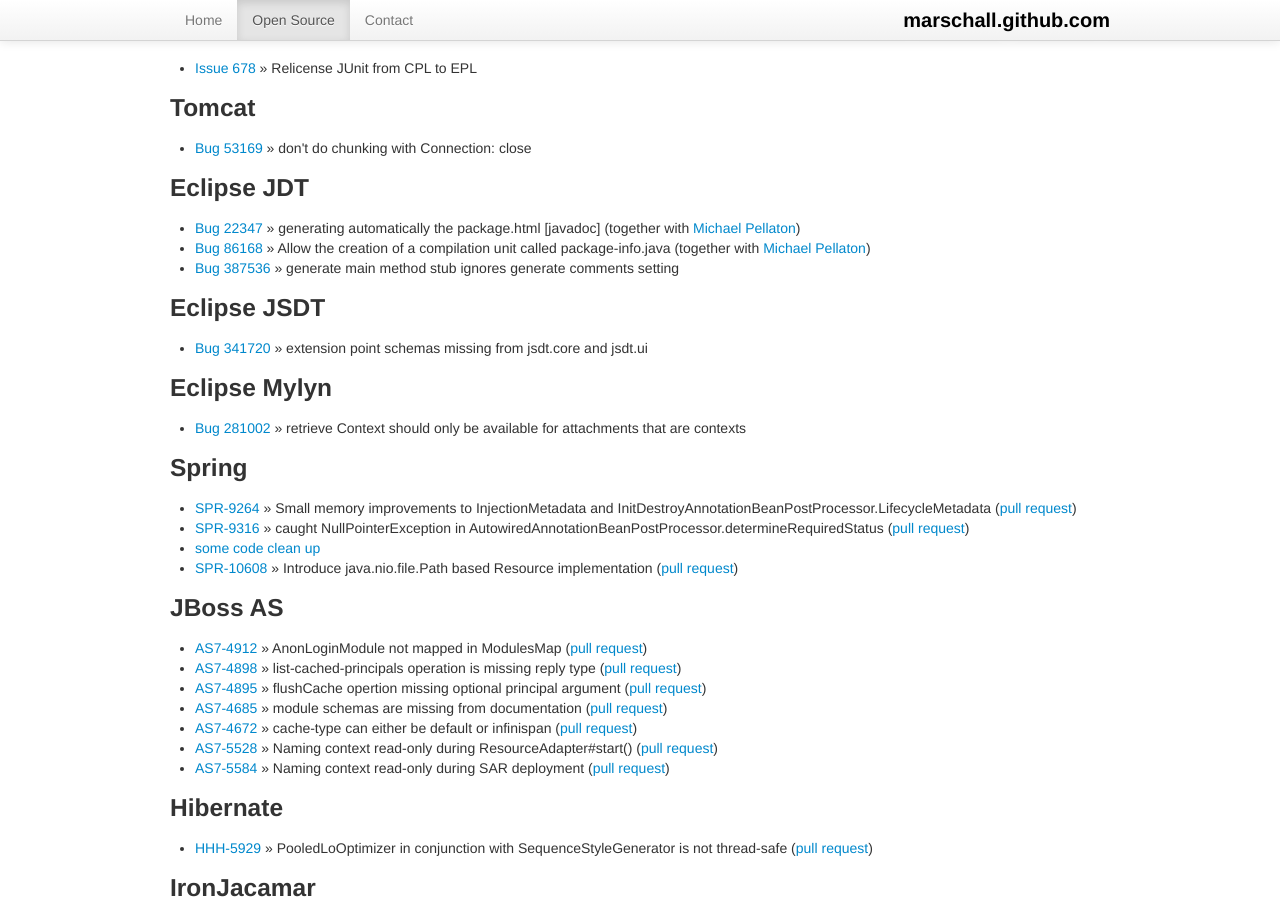
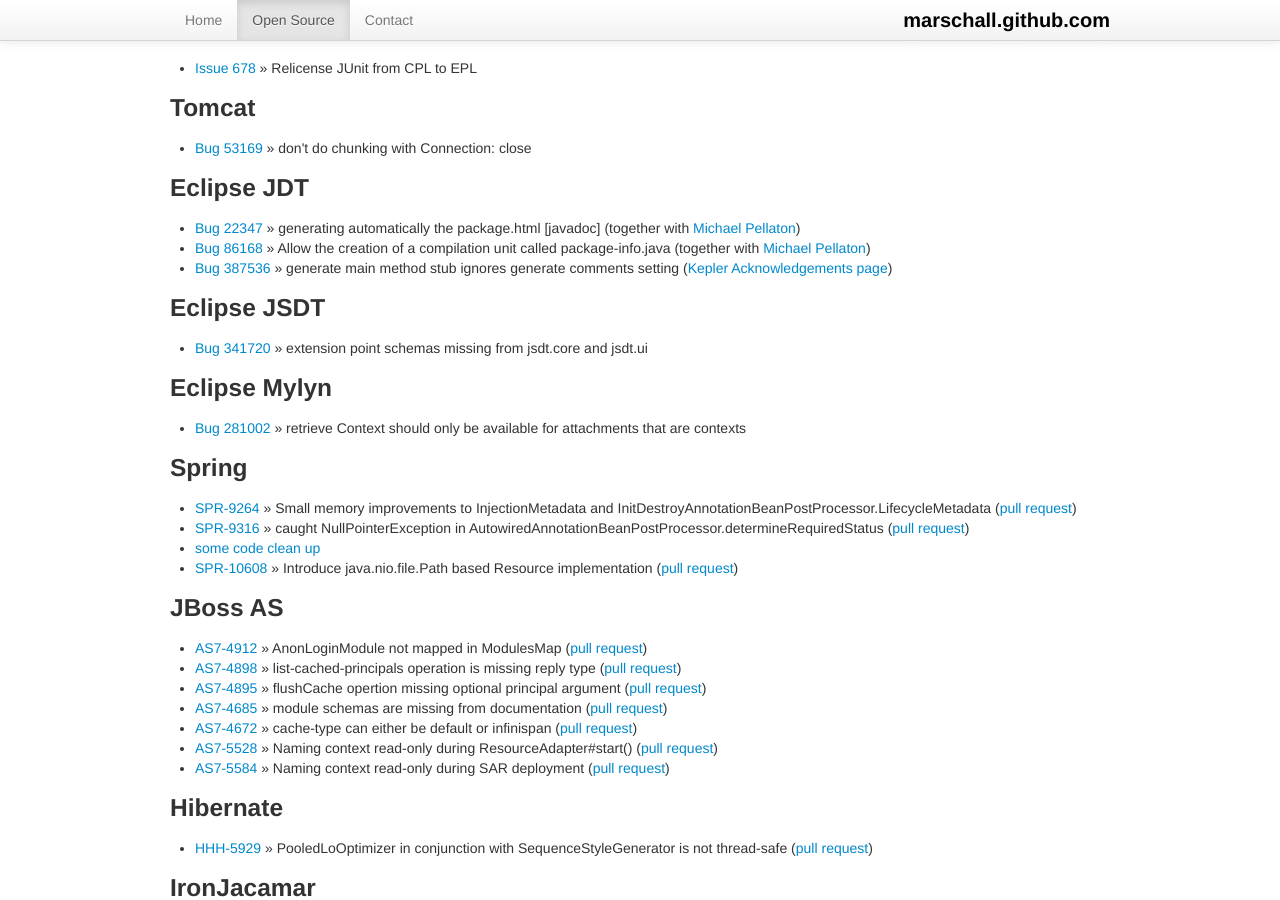
Before and after one commit to marschall/marschall.github.com, a Jekyll site: the page built from open-source.html, in a window 1280 px wide and 900 px high, scrolled down 342 px. Built offline with Jekyll 4.4.1, drawn with Linux system fonts in a browser that asks for light colours.

Commit message:
add Kepler Acknowledgements page

```diff
--- a/open-source.html
+++ b/open-source.html
@@ -30,7 +30,7 @@
 <ul>
   <li><a href="https://bugs.eclipse.org/bugs/show_bug.cgi?id=22347">Bug 22347</a> &raquo; generating automatically the package.html [javadoc] (together with <a href="http://pellaton.github.com/">Michael Pellaton</a>)</li>
   <li><a href="https://bugs.eclipse.org/bugs/show_bug.cgi?id=86168">Bug 86168</a> &raquo; Allow the creation of a compilation unit called package-info.java (together with <a href="http://pellaton.github.com/">Michael Pellaton</a>)</li>
-  <li><a href="https://bugs.eclipse.org/bugs/show_bug.cgi?id=387536">Bug 387536</a> &raquo; generate main method stub ignores generate comments setting</li>
+  <li><a href="https://bugs.eclipse.org/bugs/show_bug.cgi?id=387536">Bug 387536</a> &raquo; generate main method stub ignores generate comments setting (<a href="http://www.eclipse.org/eclipse/development/acknowledgements_4_3.php">Kepler Acknowledgements page</a>)</li>
 </ul>
 </ul>
 <h3>Eclipse JSDT</h3>
```
